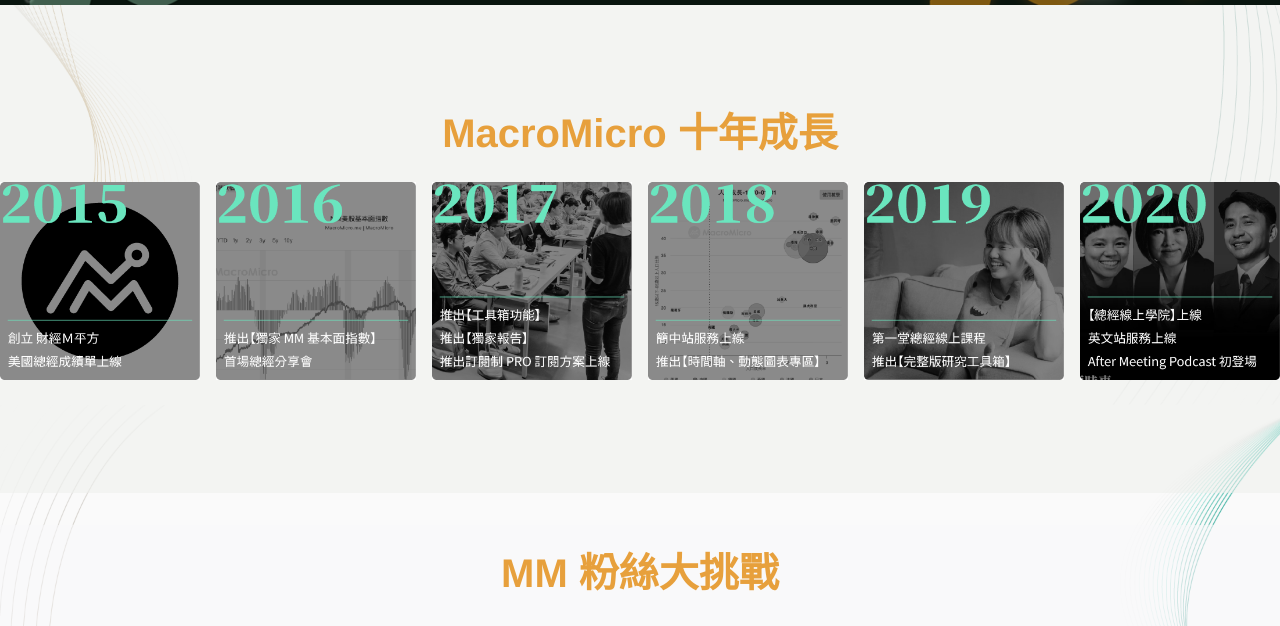
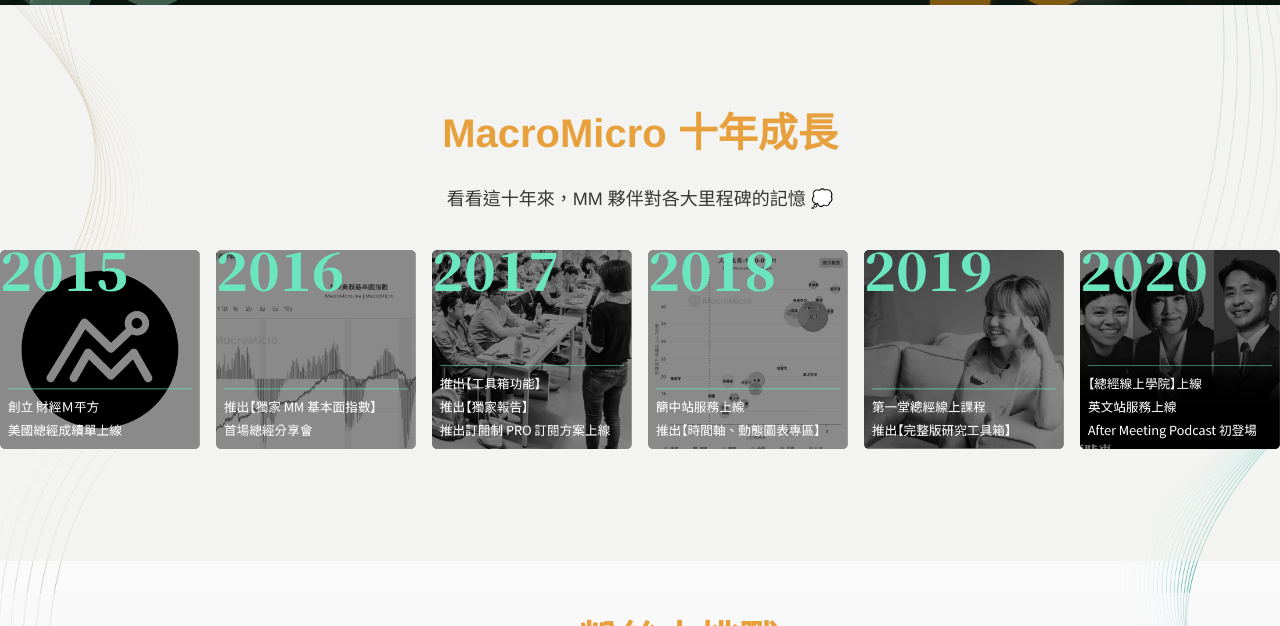
Before and after one commit to dsjes/dsjes.github.io, a website: page index.html in a window 1280 px wide. Shown: the part 395-1021 px from the top of the page. Drawn offline with Linux system fonts and the light colour scheme.

Commit message:
[feat] add section-description in sec-timeline

```diff
--- a/index.html
+++ b/index.html
@@ -58,6 +58,7 @@
         <div class="section-head">
           <h2 class="section-title">MacroMicro 十年成長</h2>
         </div>
+        <p class="section-description">看看這十年來，MM 夥伴對各大里程碑的記憶 💭</p>
         <div class="timeline-viewport" id="list-timeline" role="list">
           <!-- Timeline items will be dynamically generated by JavaScript -->
         </div>
```
